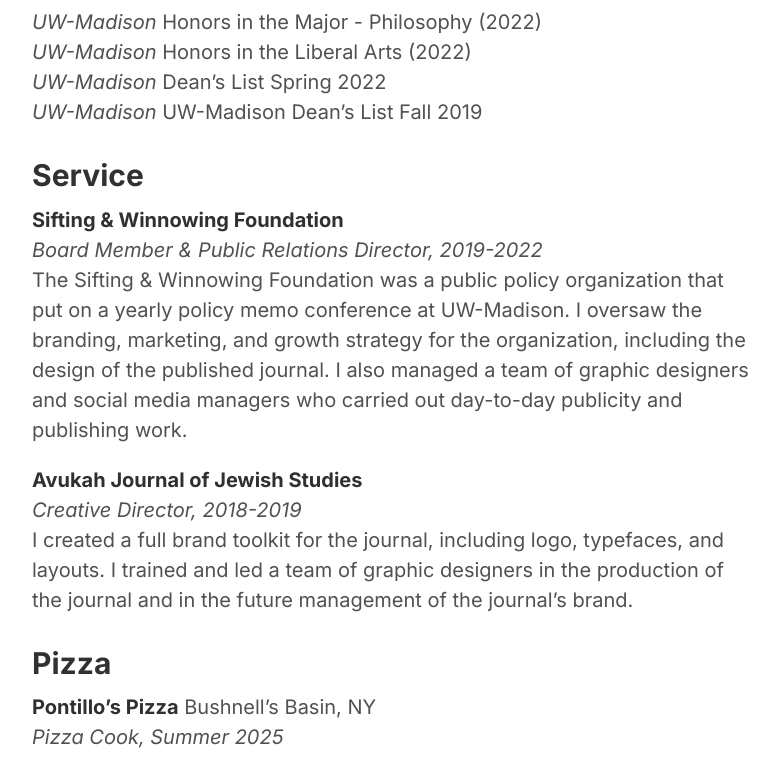
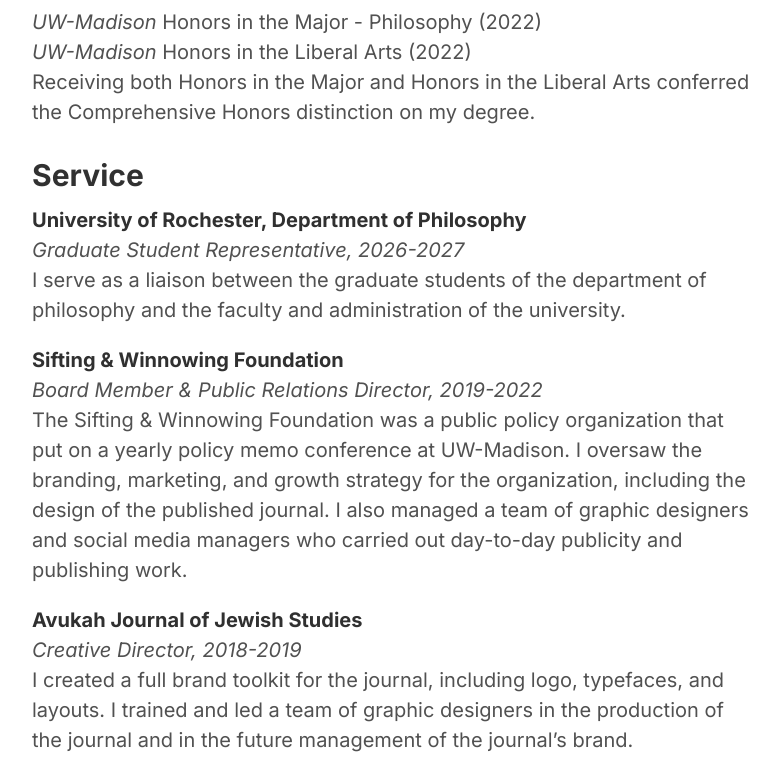
Before and after one commit to dedobbelaere/dedobbelaere.github.io, an Astro site: page /cv in a window 1280 px wide. Shown: the part 2520-3289 px from the top of the page, without its empty margins (428-1207 px from the left). Built offline with nearby package versions, Linux system fonts and the light colour scheme; Astro itself is replaced by a stand-in of ours.

Commit message:
Update cv.md

```diff
--- a/src/pages/cv.md
+++ b/src/pages/cv.md
@@ -76,10 +76,13 @@
 
 *UW-Madison* Honors in the Major - Philosophy (2022)\
 *UW-Madison* Honors in the Liberal Arts (2022)\
-*UW-Madison* Dean’s List Spring 2022\
-*UW-Madison* UW-Madison Dean’s List Fall 2019
+Receiving both Honors in the Major and Honors in the Liberal Arts conferred the Comprehensive Honors distinction on my degree.
 
 ## Service
+
+**University of Rochester, Department of Philosophy**\
+*Graduate Student Representative, 2026-2027*\
+I serve as a liaison between the graduate students of the department of philosophy and the faculty and administration of the university.
 
 **Sifting & Winnowing Foundation**\
 *Board Member & Public Relations Director, 2019-2022*\
```
